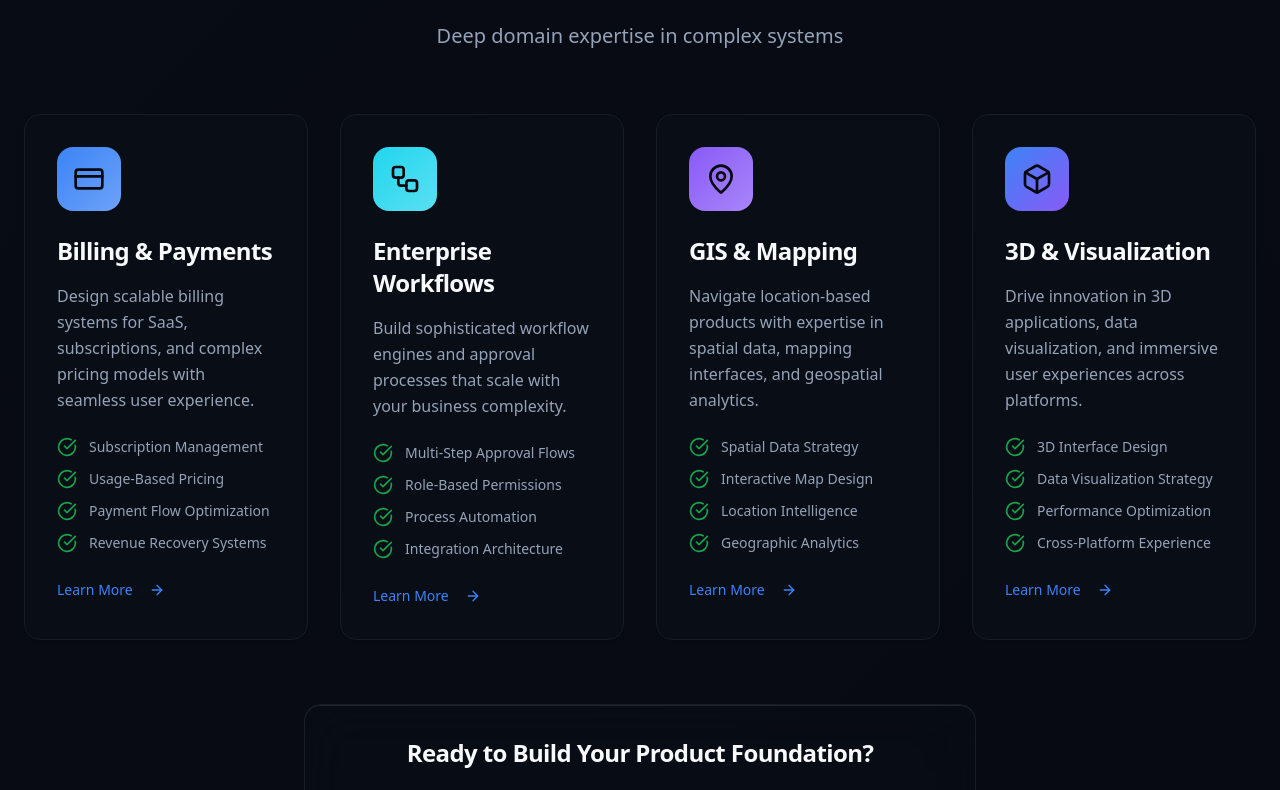
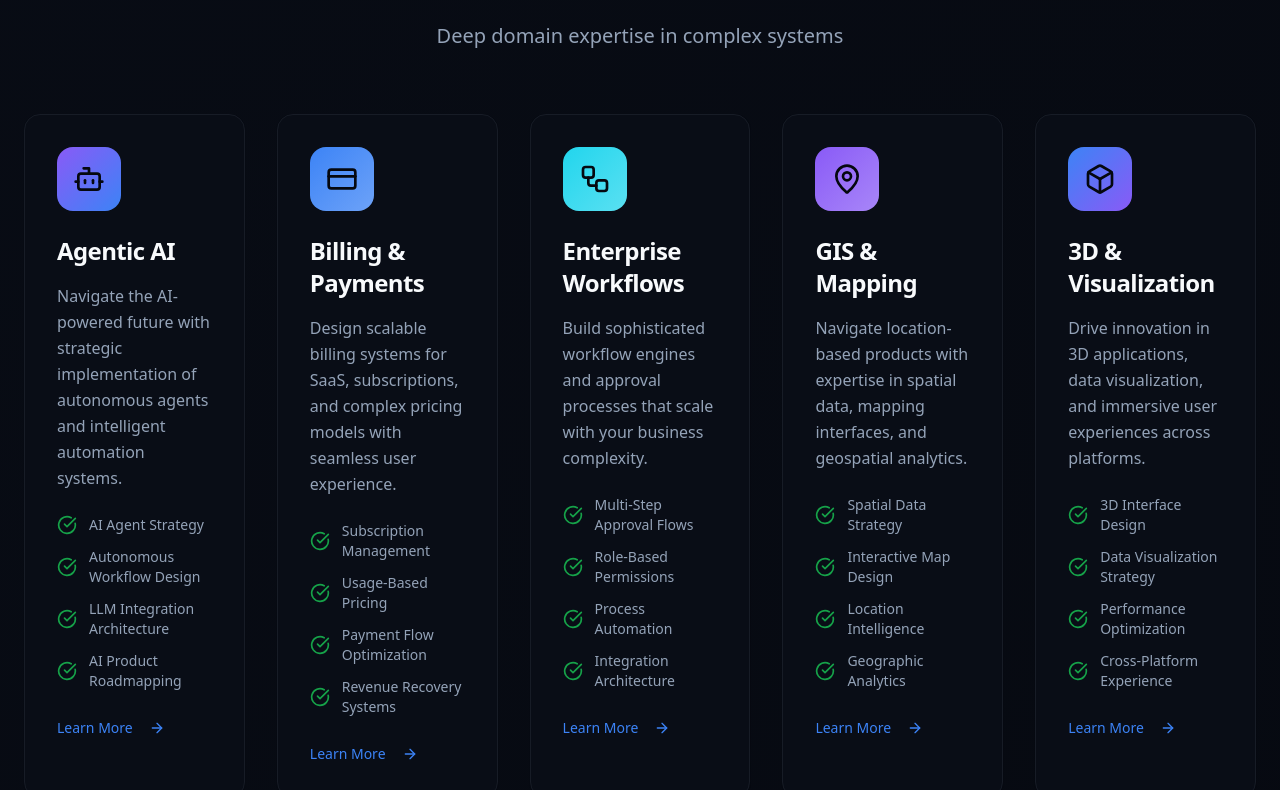
Before and after one commit to Shaggyshak/nexus-labs-ventures-website, a React (Vite) app: page / in a window 1280 px wide. Shown: the part 1030-1820 px from the top of the page. Built offline with nearby package versions, Linux system fonts and the light colour scheme.

Commit message:
Add Agentic AI section

```diff
--- a/src/components/ServicesSection.tsx
+++ b/src/components/ServicesSection.tsx
@@ -1,8 +1,14 @@
 import { Card } from "@/components/ui/card";
 import { Button } from "@/components/ui/button";
-import { CreditCard, Workflow, MapPin, Box, ArrowRight, CheckCircle } from "lucide-react";
+import { CreditCard, Workflow, MapPin, Box, ArrowRight, CheckCircle, Bot } from "lucide-react";
 const ServicesSection = () => {
   const services = [{
+    icon: <Bot className="w-8 h-8" />,
+    title: "Agentic AI",
+    description: "Navigate the AI-powered future with strategic implementation of autonomous agents and intelligent automation systems.",
+    features: ["AI Agent Strategy", "Autonomous Workflow Design", "LLM Integration Architecture", "AI Product Roadmapping"],
+    gradient: "from-accent to-primary"
+  }, {
     icon: <CreditCard className="w-8 h-8" />,
     title: "Billing & Payments",
     description: "Design scalable billing systems for SaaS, subscriptions, and complex pricing models with seamless user experience.",
@@ -36,7 +42,7 @@ const ServicesSection = () => {
         </div>
 
         {/* Services Grid */}
-        <div className="grid sm:grid-cols-2 lg:grid-cols-4 gap-8 mb-16">
+        <div className="grid sm:grid-cols-2 lg:grid-cols-5 gap-8 mb-16">
           {services.map((service, index) => <Card key={index} className="glass-card border-card-border p-8 hover:shadow-elevated transition-smooth group">
               <div className={`w-16 h-16 rounded-2xl bg-gradient-to-br ${service.gradient} flex items-center justify-center mb-6 group-hover:scale-110 transition-bounce`}>
                 <div className="text-background">
```
